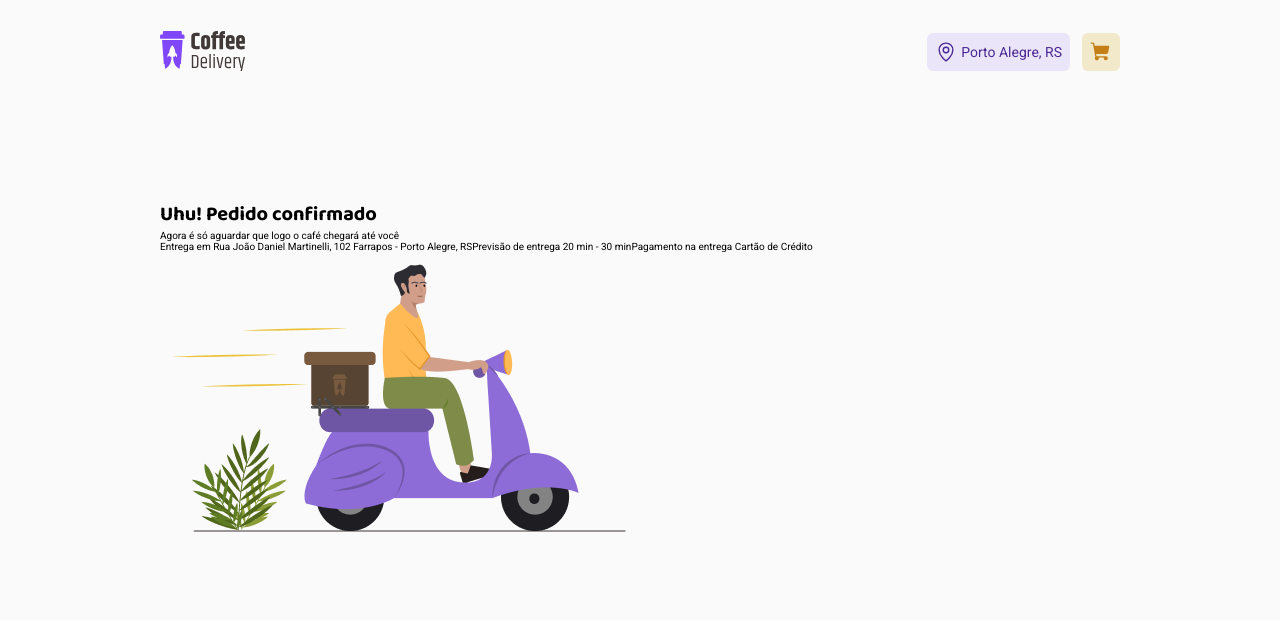
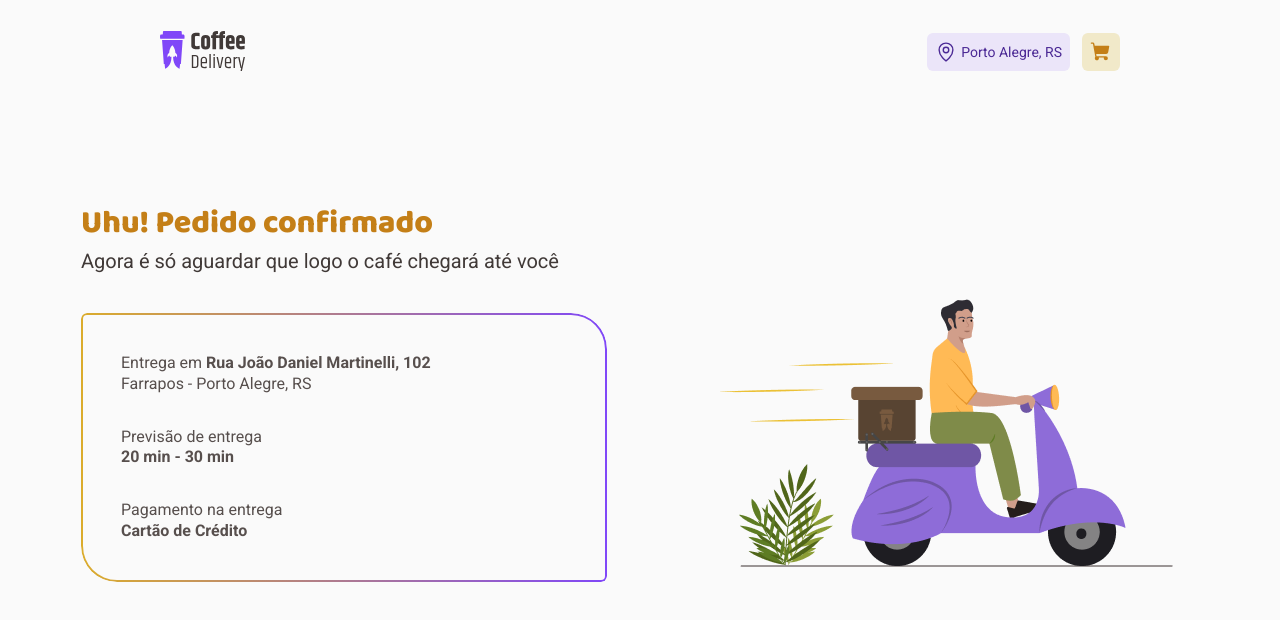
Before and after one commit to KioryFNC/coffeeDelivery, a React (Vite) app: page /concluido in a window 1280 px wide. Shown: the top 620 px of the page. Built offline with nearby package versions, Linux system fonts and the light colour scheme.

Commit message:
feat: success

```diff
--- a/src/pages/Success/index.tsx
+++ b/src/pages/Success/index.tsx
@@ -5,12 +5,14 @@ export function Success() {
   return (
     <Element.Root>
       <Element.Information>
-        <h1>Uhu! Pedido confirmado</h1>
-        <span>Agora é só aguardar que logo o café chegará até você</span>
+        <Element.Head>
+          <h1>Uhu! Pedido confirmado</h1>
+          <span>Agora é só aguardar que logo o café chegará até você</span>
+        </Element.Head>
         <Element.Details>
-          <span>Entrega em <span>Rua João Daniel Martinelli, 102</span> Farrapos - Porto Alegre, RS</span>
-          <span>Previsão de entrega <span>20 min - 30 min</span></span>
-          <span>Pagamento na entrega <span>Cartão de Crédito</span></span>
+          <span>Entrega em <strong>Rua João Daniel Martinelli, 102</strong> <span>Farrapos - Porto Alegre, RS</span></span>
+          <span>Previsão de entrega <strong> <span>20 min - 30 min</span></strong></span>
+          <span>Pagamento na entrega <strong> <span>Cartão de Crédito</span></strong></span>
         </Element.Details>
       </Element.Information>
       <Element.Image>
--- a/src/pages/Success/styles.ts
+++ b/src/pages/Success/styles.ts
@@ -1,17 +1,83 @@
 import styled from "styled-components";
 
 export const Root = styled.div`
-
+  width: 100%;
+  display: flex;
+  align-items: center;
+  justify-content: center;
+  gap: 10rem;
 `
 
 export const Information = styled.div`
+  display: flex;
+  flex-direction: column;
+  gap: 4rem;
+`
 
+export const Head = styled.div`
+  display: flex;
+  flex-direction: column;
+  > h1 {
+    font-family: 'Baloo 2', sans-serif;
+    font-size: 3.2rem;
+    font-weight: 800;
+    color: ${(props) => props.theme['yellow-dark']};
+  }
+
+  > span {
+    font-size: 2rem;
+    color: ${(props) => props.theme['base-subtitle']};
+  }
 `
 
 export const Details = styled.div`
+  position: relative;
+  width: 52.6rem;
+  display: flex;
+  flex-direction: column;
+  align-items: flex-start;
+  gap: 3.2rem;
+  padding: 4rem;
+  border-radius: 6px 36px;
+  background: ${(props) => props.theme['background']};
 
+  &::before {
+    content: "";
+    position: absolute;
+    inset: 0;
+    padding: 2px;
+    border-radius: 6px 36px;
+    background: linear-gradient(90deg, #DBAC2C 0%, #8047F8 100%);
+
+    mask:
+      linear-gradient(white, white) content-box,
+      linear-gradient(white, white)
+    ;
+    -webkit-mask:
+      linear-gradient(white, white) content-box,
+      linear-gradient(white, white)
+    ;
+    -webkit-mask-composite: xor;
+    mask-composite: exclude;
+  }
+
+  > span {
+    font-size: 1.6rem;
+    line-height: 130%;
+    color: ${(props) => props.theme['base-text']};
+
+    strong {
+      font-weight: 700;
+    }
+
+    span {
+      display: block;
+    }
+  }
 `
 
 export const Image = styled.div`
-
+  width: 49.2rem;
+  height: auto;
+  align-self: flex-end;
 `
```
